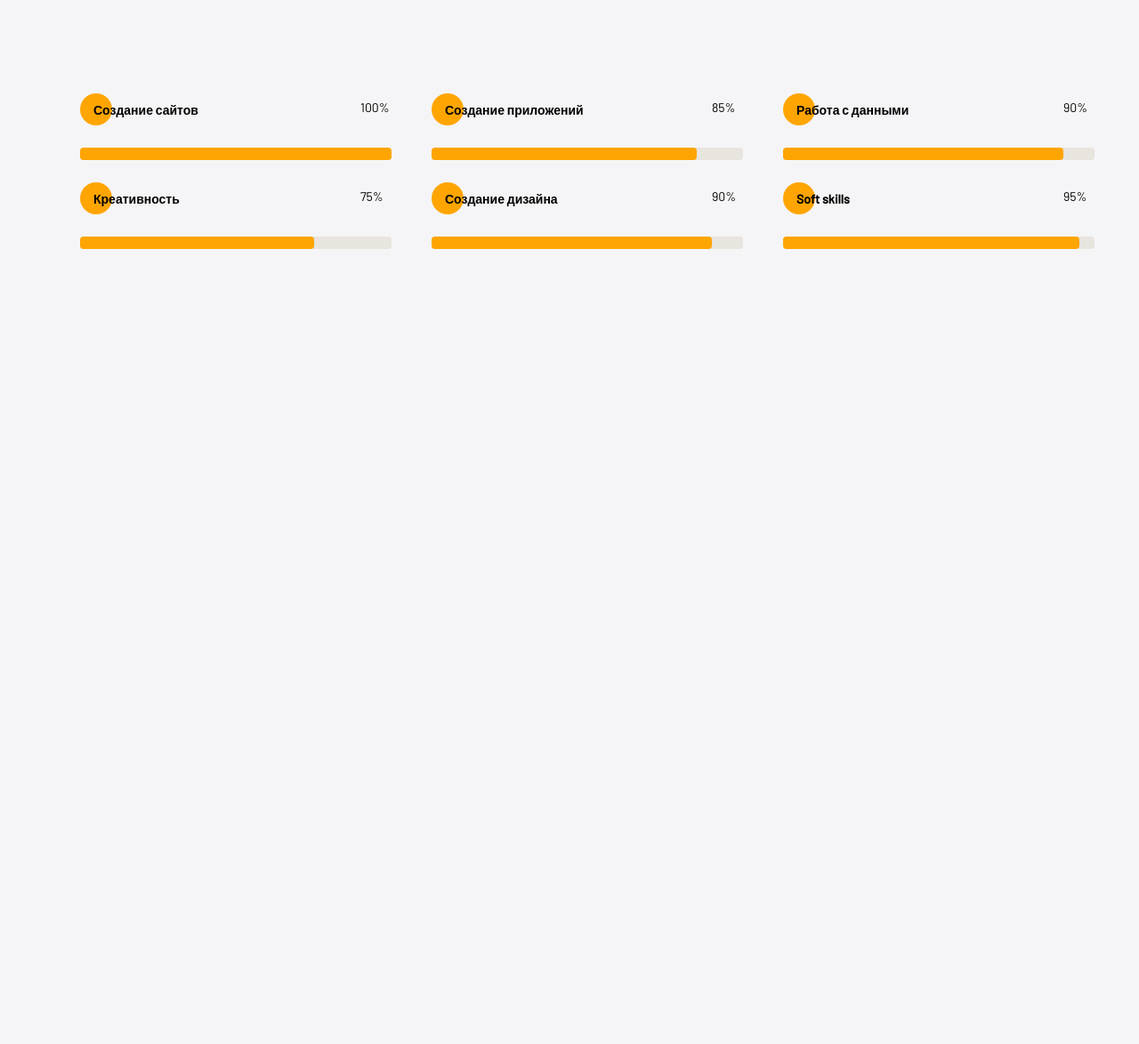
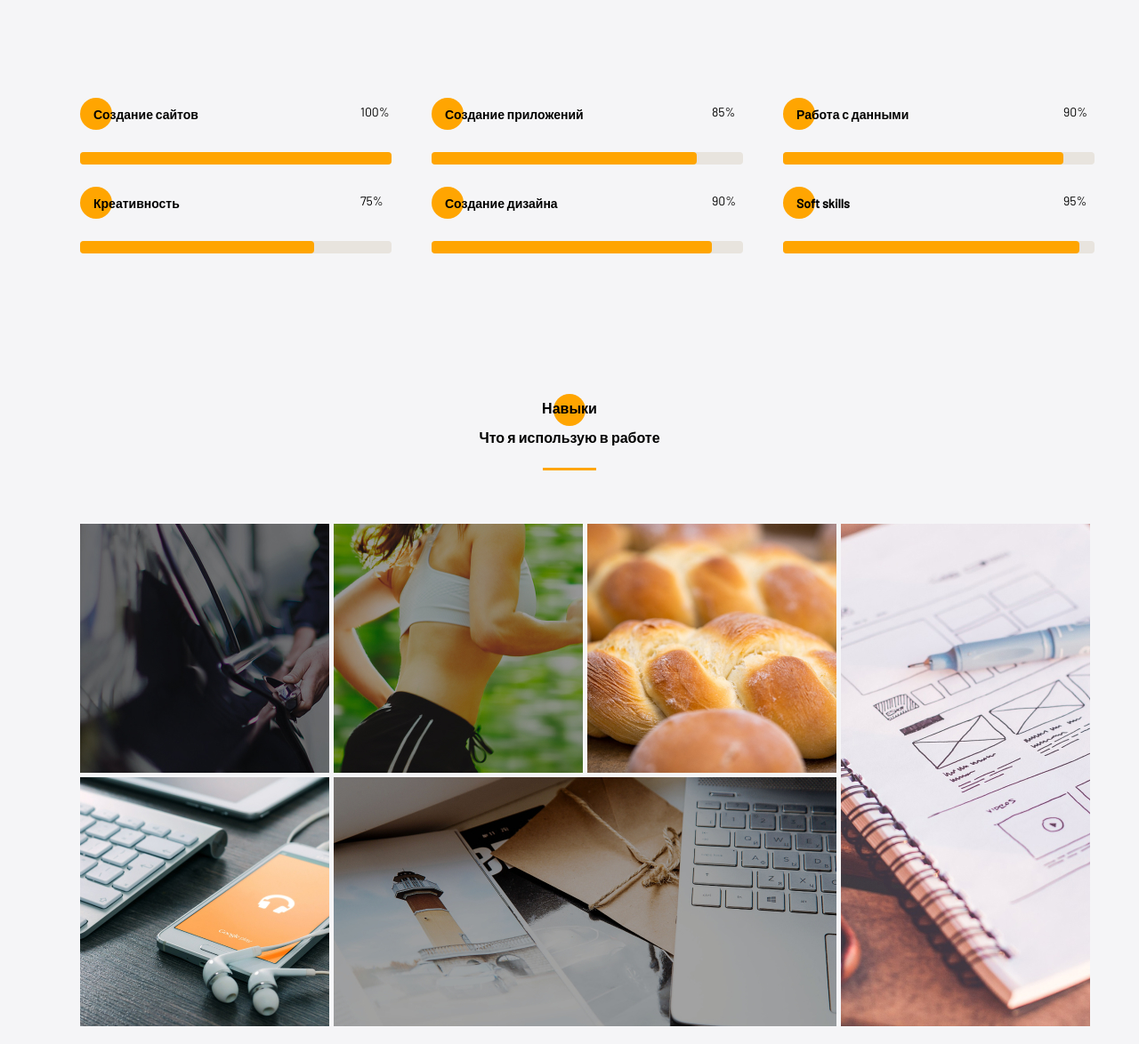
Before and after one commit to kasim87/MY__PORTFOLIO, a website built with Vite: page index.html in a window 1280 px wide. Shown: the part 3029-4203 px from the top of the page at 89% size. Before the commit the page ends 3329 px from the top, so only its background shows below. Built offline with nearby package versions, Linux system fonts and the light colour scheme.

Commit message:
CREATE section portfolio

```diff
--- a/index.html
+++ b/index.html
@@ -252,8 +252,8 @@
 
     <section class="resume">
       <div class="container">
-        <h2 class="title title__fz16 resume__title">Опыт</h2>
-        <div class="title title__fz36 resume__subtitle">Чем я буду полезна</div>
+        <h2 class="title title__fz16 title__sect-title">Опыт</h2>
+        <div class="title title__fz36 title__sect-subt">Чем я буду полезна</div>
         <div class="divider"></div>
 
         <div class="resume__wrapper">
@@ -361,8 +361,8 @@
 
     <section class="skills">
       <div class="container">
-        <h2 class="title title__fz16 skills__title">Навыки</h2>
-        <div class="title title__fz36 skills__subtitle">
+        <h2 class="title title__fz16 title__sect-title">Навыки</h2>
+        <div class="title title__fz36 title__sect-subt">
           Что я использую в работе
         </div>
         <div class="divider"></div>
@@ -532,6 +532,32 @@
       </div>
     </section>
 
+    <div class="portfolio">
+      <div class="container">
+        <h2 class="title title__fz16 title__sect-title">Навыки</h2>
+        <div class="title title__fz36 title__sect-subt">
+          Что я использую в работе
+        </div>
+        <div class="divider"></div>
+
+        <div class="portfolio__wrapper">
+          <a href="#" class="portfolio__item"
+            ><img src="./src/img/works/uber.jpg" alt="uber" /></a
+          ><a href="#" class="portfolio__item"
+            ><img src="./src/img/works/pulse.jpg" alt="pulse" /></a
+          ><a href="#" class="portfolio__item"
+            ><img src="./src/img/works/bread.jpg" alt="bread" /></a
+          ><a href="#" class="portfolio__item vertical"
+            ><img src="./src/img/works/plans.jpg" alt="plans" /></a
+          ><a href="#" class="portfolio__item"
+            ><img src="./src/img/works/ipad.jpg" alt="ipad" /></a
+          ><a href="#" class="portfolio__item horisonal"
+            ><img src="./src/img/works/mac.jpg" alt="mac"
+          /></a>
+        </div>
+      </div>
+    </div>
+
     <script type="module" src="/src/js/script.js"></script>
   </body>
 </html>
--- /dev/null
+++ b/src/sass/blocks/portfolio.scss
@@ -0,0 +1,28 @@
+.portfolio {
+  padding-top: 125px;
+
+  &__wrapper {
+    margin-top: 60px;
+    display: grid;
+    grid-template: repeat(2, 280px) / repeat(4, 280px);
+    grid-auto-rows: 280px;
+    gap: 5px;
+    .vertical {
+      grid-column: 4;
+      grid-row: 1 / 3;
+    }
+    .horisonal {
+      grid-column: 2 / 4;
+    }
+  }
+  &__item {
+    transition: all 0.6s;
+    img {
+      width: 100%;
+    }
+    &:hover {
+      transform: translateY(-5px) scale(1.05);
+      filter: grayscale(100%);
+    }
+  }
+}
--- a/src/sass/blocks/resume.scss
+++ b/src/sass/blocks/resume.scss
@@ -3,15 +3,6 @@
 
 .resume {
   padding-top: 120px;
-  &__title {
-    text-align: center;
-    @include before_circle;
-    @include before_circle-center;
-  }
-  &__subtitle {
-    text-align: center;
-    margin-top: 10px;
-  }
   &__wrapper {
     padding: 60px 65px 0 65px;
     display: grid;
--- a/src/sass/blocks/skills.scss
+++ b/src/sass/blocks/skills.scss
@@ -3,15 +3,6 @@
 
 .skills {
   padding-top: 123px;
-  &__title {
-    text-align: center;
-    @include before_circle;
-    @include before_circle-center;
-  }
-  &__subtitle {
-    text-align: center;
-    margin-top: 15px;
-  }
   &__wrapper {
     padding: 60px 10px 0 60px;
     display: grid;
--- a/src/sass/blocks/title.scss
+++ b/src/sass/blocks/title.scss
@@ -1,3 +1,5 @@
+@use "/src/sass/base/mixins.scss" as *;
+
 .title {
   position: relative;
   font-weight: 700;
@@ -19,4 +21,13 @@
   &_fz48 {
     font-size: 48px;
   }
+  &__sect-title {
+    text-align: center;
+    @include before_circle;
+    @include before_circle-center;
+  }
+  &__sect-subt {
+    text-align: center;
+    margin-top: 15px;
+  }
 }
--- a/src/sass/style.scss
+++ b/src/sass/style.scss
@@ -10,3 +10,4 @@
 @use "/src/sass/blocks/about.scss";
 @use "/src/sass/blocks/resume.scss";
 @use "/src/sass/blocks/skills.scss";
+@use "/src/sass/blocks/portfolio.scss";
```
Also changed, not shown: src/img/works/mac.jpg (added).
